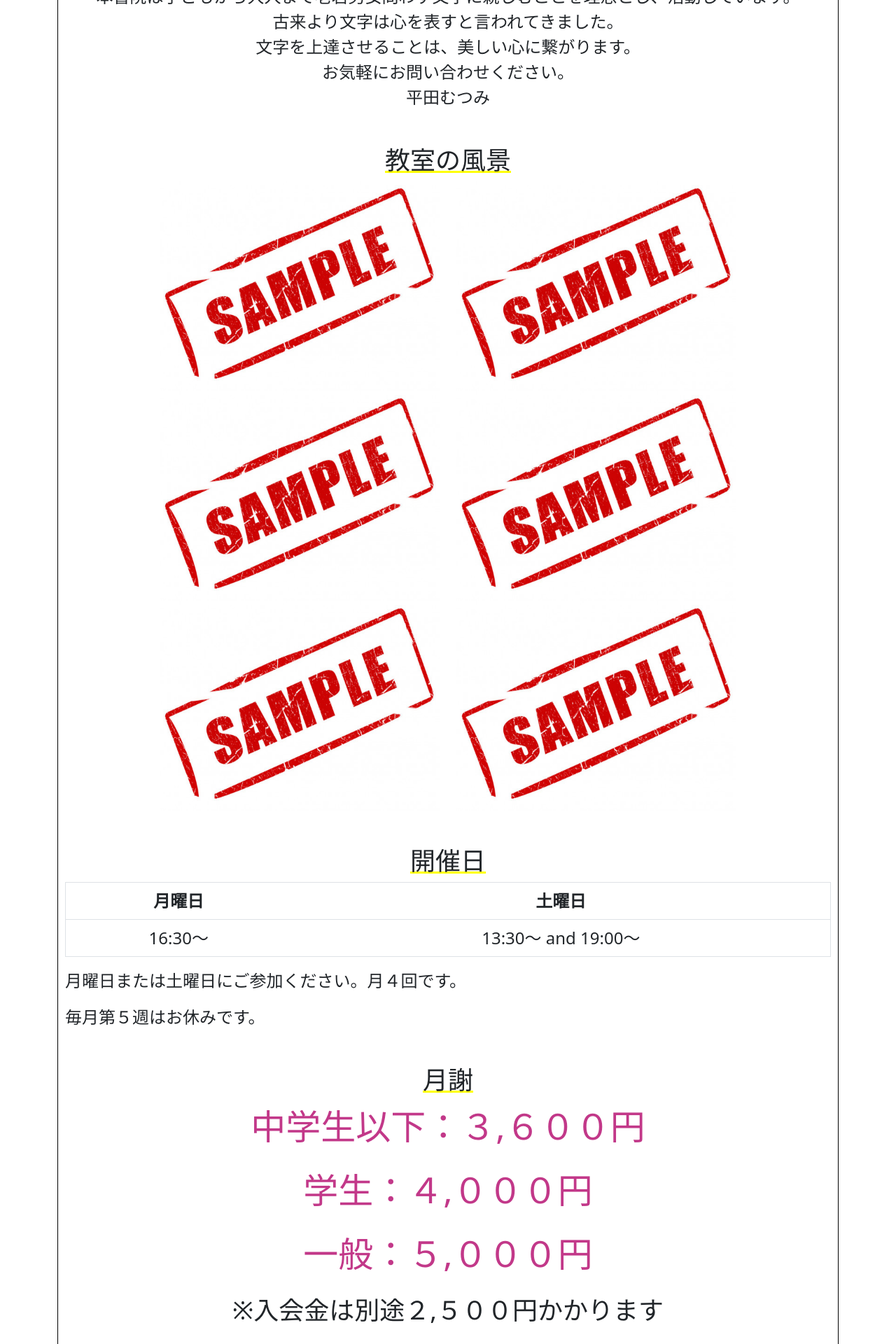
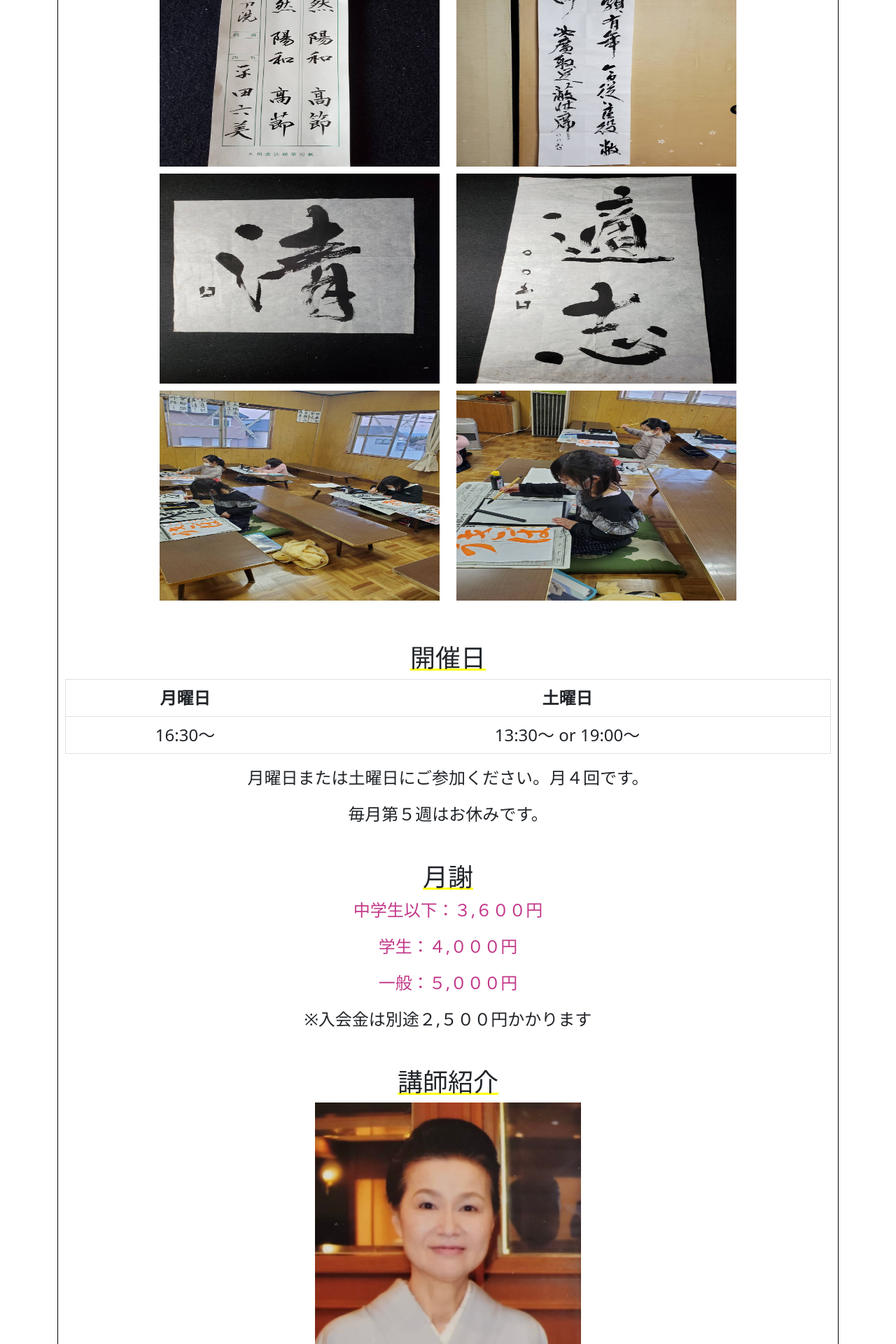
Before and after one commit to hiratatatsujiro/homepage, a PHP site: page / in a window 1280 px wide. Shown: the part 880-2800 px from the top of the page at 70% size. Run offline with PHP 8.4, Linux system fonts and the light colour scheme; some libraries are stand-ins or nearby versions.

Commit message:
picture変更

```diff
--- a/css/home.css
+++ b/css/home.css
@@ -55,11 +55,17 @@ footer {
 .information-p {
   font-size: 24px;
   margin-top: 10px;
+  text-align: center;
 }
 
 .teacher p {
   font-size: 24px;
   text-align: center;
+}
+
+.teacher-image {
+  height: 500px;
+  width: 380px;
 }
 
 table {
@@ -69,7 +75,7 @@ table {
 }
 
 .fare {
-  font-size: 50px;
+  font-size: 24px;
   text-align: center;
   color: rgb(194, 56, 137);
 }
@@ -83,6 +89,7 @@ table {
   height: 300px;
   margin-left: 10px;
   margin-right: 10px;
+  margin-bottom: 10px;
 }
 
 .fadeIn {
@@ -110,5 +117,5 @@ button {
 
 .fare_enter {
   text-align: center;
-  font-size: 36px;
+  font-size: 24px;
 }
--- a/index.html
+++ b/index.html
@@ -17,8 +17,8 @@
         <div>tel：{{ tel }}</div>
       </div>
      </header>
-    <main>
-      <div  class="slide-show">
+    <main   v-show="visible" v-bind:class="{fadeIn: visible}">
+      <!-- <div  class="slide-show">
         <photo-display
           @next-photo="nextPhoto"
           v-bind:photo="photo"
@@ -29,9 +29,9 @@
           @next-photo="nextPhoto"
           @toggle-auto="toggleAuto"
         ></control-panel>
-      </div>
+      </div> -->
 
-      <div class="animation"  v-show="visible" v-bind:class="{fadeIn: visible}">
+      <div class="animation">
 
 
         <div class="introduction">
@@ -41,13 +41,15 @@
 
 
         <div class="view">
-        <h1>教室の風景</h1>
+        <h1>フォトギャラリー</h1>
         <img v-bind:src="picture1" class="picture">
         <img v-bind:src="picture2" class="picture">
         <img v-bind:src="picture3" class="picture">
         <img v-bind:src="picture4" class="picture">
         <img v-bind:src="picture5" class="picture">
         <img v-bind:src="picture6" class="picture">
+        <img v-bind:src="picture7" class="picture">
+        <img v-bind:src="picture8" class="picture">
         </div>
        <div class="schedule">
         <h1>開催日</h1>
@@ -56,7 +58,7 @@
             <th>土曜日</th>
           <tr class="tr">
             <td>16:30〜</td>
-            <td>13:30〜 and 19:00〜</td>
+            <td>13:30〜 or 19:00〜</td>
           </tr>
         </table>
         <p class="information-p">月曜日または土曜日にご参加ください。月４回です。</p>
--- a/slide_show.js
+++ b/slide_show.js
@@ -46,6 +46,8 @@ const app = new Vue({
     picture4: "images/sample4.png",
     picture5: "images/sample5.png",
     picture6: "images/sample6.png",
+    picture7: "images/sample7.png",
+    picture8: "images/sample8.png",
     visible: false,
     auto: false,
     photos: photos,
@@ -55,10 +57,10 @@ const app = new Vue({
     SLIDEINTERVAL: 3000
   },
   mounted() {
-    window.addEventListener("scroll", this.handleScroll);
+    window.addEventListener("load", this.handleScroll);
   },
   destroyed() {
-    window.removeEventListener("scroll", this.handleScroll);
+    window.removeEventListener("load", this.handleScroll);
   },
   methods: {
     handleScroll() {
```
Also changed, not shown: images/IMG_1693.JPG (added), images/IMG_1696.JPG (added), images/IMG_1697.JPG (added), images/IMG_1698.JPG (added), images/pre_teacher.png, images/sample1.png, images/sample2.png, images/sample3.png, images/sample4.png, images/sample5.png, images/sample6.png, images/sample7.png (added), images/sample8.png (added), 2 other files.
